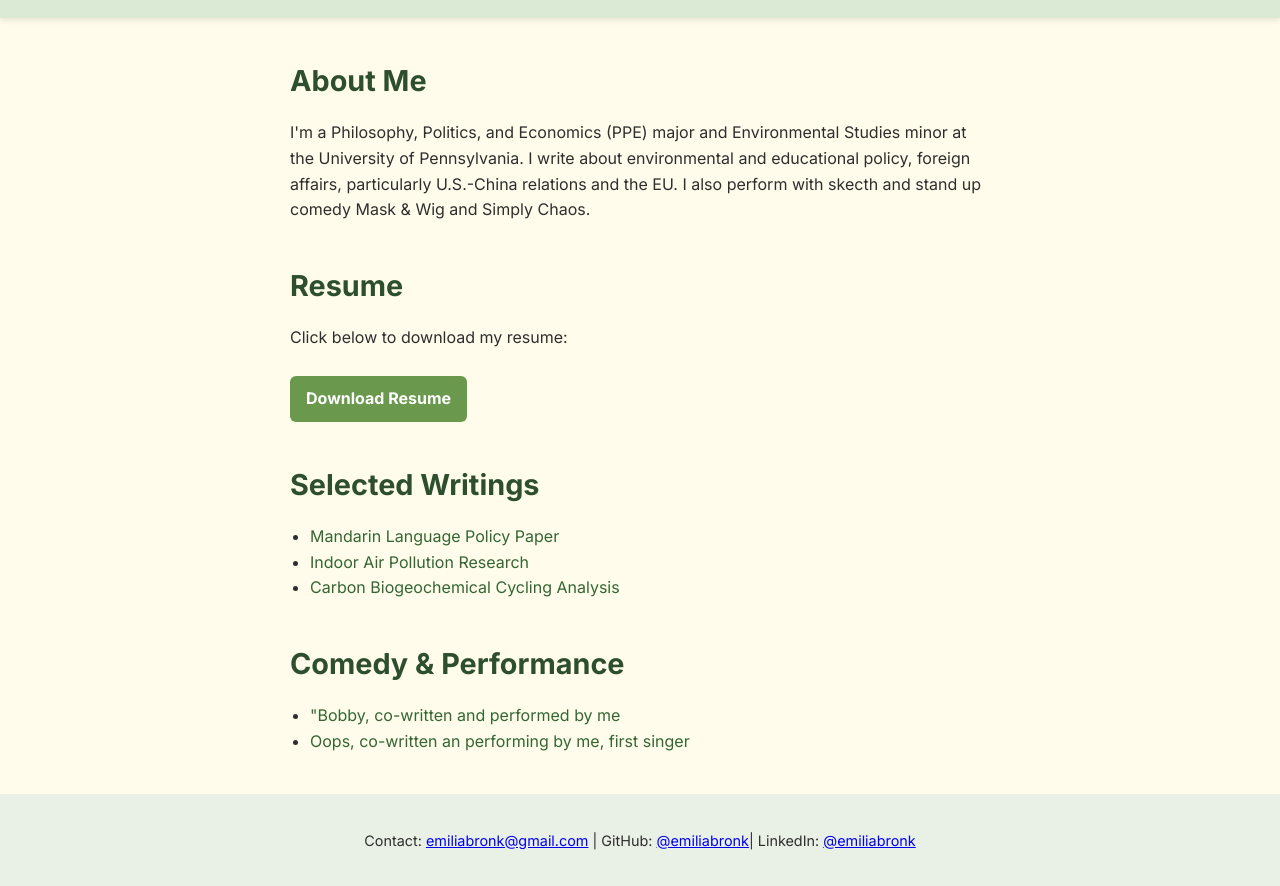
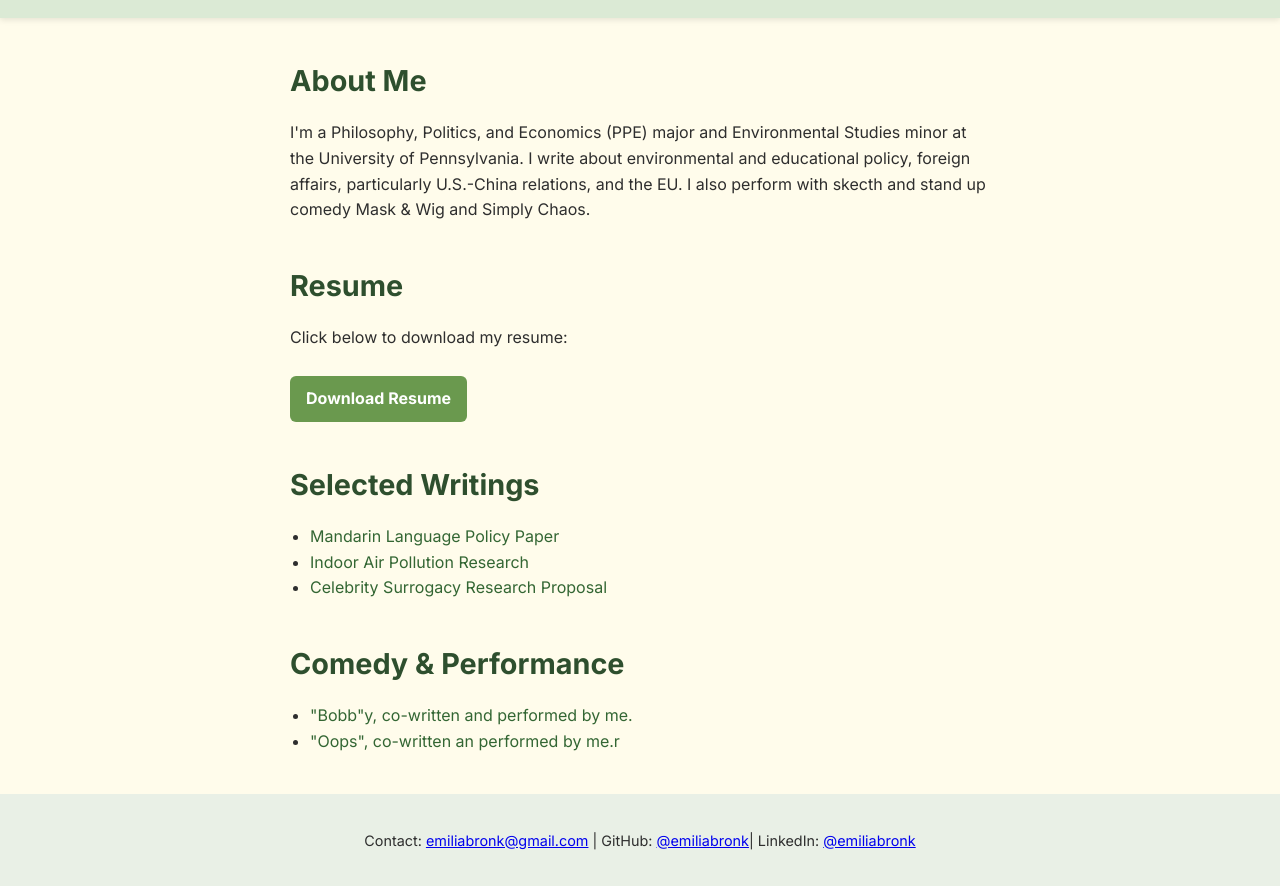
Before and after one commit to emiliabronk/portfolio, a plain HTML site: page index.html in a window 1280 px wide. Shown: the part 340-1226 px from the top of the page. Drawn offline with Linux system fonts and the light colour scheme.

Commit message:
Update index.html

```diff
--- a/index.html
+++ b/index.html
@@ -90,7 +90,7 @@
   <main>
     <section id="bio">
       <h2>About Me</h2>
-      <p>I'm a Philosophy, Politics, and Economics (PPE) major and Environmental Studies minor at the University of Pennsylvania. I write about environmental and educational policy, foreign affairs, particularly U.S.-China relations and the EU. I also perform with skecth and stand up comedy Mask & Wig and Simply Chaos.</p>
+      <p>I'm a Philosophy, Politics, and Economics (PPE) major and Environmental Studies minor at the University of Pennsylvania. I write about environmental and educational policy, foreign affairs, particularly U.S.-China relations, and the EU. I also perform with skecth and stand up comedy Mask & Wig and Simply Chaos.</p>
     </section>
 
     <section id="resume">
@@ -104,15 +104,15 @@
       <ul>
         <li><a href="mandarin_policy.pdf" target="_blank">Mandarin Language Policy Paper</a></li>
         <li><a href="indoor_air_pollution.pdf" target="_blank">Indoor Air Pollution Research</a></li>
-        <li><a href="carbon_cycle_section.pdf" target="_blank">Carbon Biogeochemical Cycling Analysis</a></li>
+        <li><a href="bronk final draft.pdf" target="_blank"> Celebrity Surrogacy Research Proposal </a></li>
       </ul>
     </section>
 
     <section id="comedy">
       <h2>Comedy & Performance</h2>
       <ul>
-        <li><a href="https://youtu.be/mOp9dvY1aw0?si=We88Qaxk7VGcDEag" target="_blank">"Bobby, co-written and performed by me</a></li>
-        <li><a href="https://youtu.be/Dw24zTvlLYA?si=As25RsnSQ6Af4_2M" target="_blank">Oops, co-written an performing by me, first singer</a></li>
+        <li><a href="https://youtu.be/mOp9dvY1aw0?si=We88Qaxk7VGcDEag" target="_blank">"Bobb"y, co-written and performed by me.</a></li>
+        <li><a href="https://youtu.be/Dw24zTvlLYA?si=As25RsnSQ6Af4_2M" target="_blank">"Oops", co-written an performed by me.r</a></li>
       </ul>
     </section>
   </main>
```
